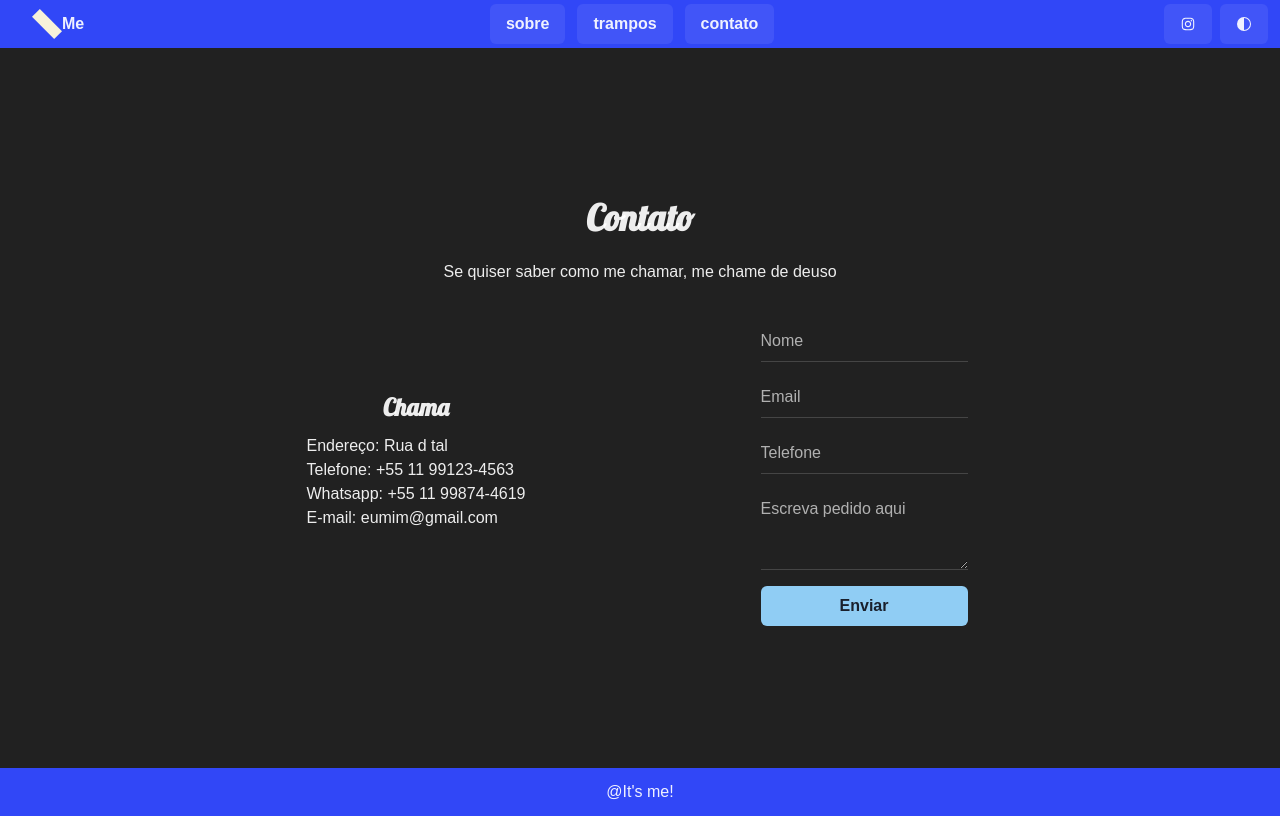
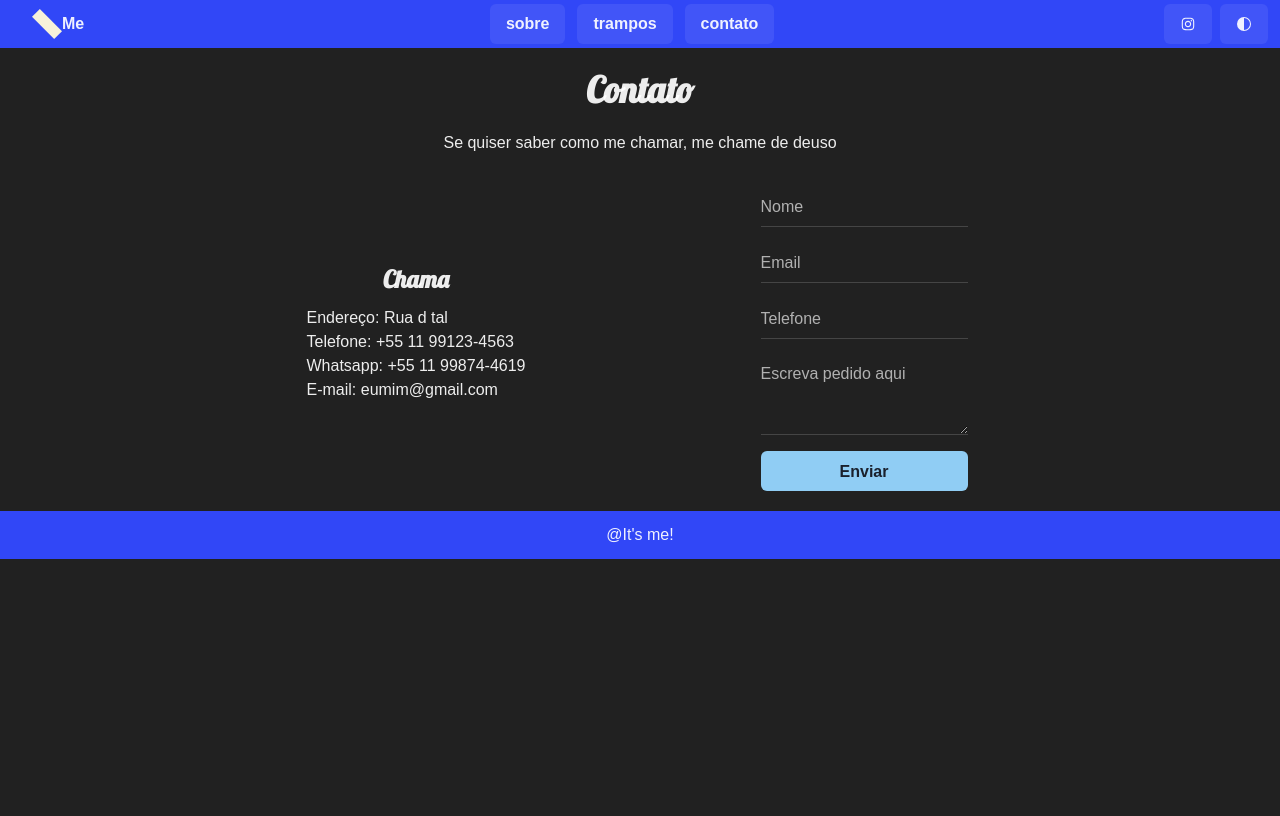
Before and after one commit to sarassaura/underground, a Next.js app: page /contato in a window 1280 px wide. Built offline with nearby package versions, Linux system fonts and the light colour scheme; a web font is replaced by a local one.

Commit message:
sticky footer

```diff
--- a/components/footer.tsx
+++ b/components/footer.tsx
@@ -9,6 +9,7 @@ function Footer() {
       justifyContent="center"
       align="center"
       bgColor={useColorModeValue('lightRed', 'darkBlue')}
+      shrink={0}
     >
       @It&apos;s me!
     </Flex>
--- a/components/layout.tsx
+++ b/components/layout.tsx
@@ -14,7 +14,7 @@ function Layout({ children }: LayoutProps) {
         <title>Underground</title>
         <link rel="icon" href="/favicon.ico" />
       </Head>
-      <main className="flex min-h-fit flex-col items-center">
+      <main className="flex min-h-fit flex-col items-center grow shrink-0 basis-auto">
         <MenuComponent />
         {children}
       </main>
--- a/pages/contato.tsx
+++ b/pages/contato.tsx
@@ -12,18 +12,17 @@ function Contato() {
   return (
     <Flex
       width="100%"
-      height="90vh"
-      minH={['40rem', '40rem', '30rem', '30rem']}
-      maxH={['40rem', '40rem', '60rem', '60rem']}
+      minH="fit-content"
       justify="center"
       align="center"
       direction="column"
+      paddingY={5}
     >
       <Heading>Contato</Heading>
-      <Text margin={5}>Se quiser saber como me chamar, me chame de deuso</Text>
+      <Text marginY={5}>Se quiser saber como me chamar, me chame de deuso</Text>
       <Flex
         width="70%"
-        height=""
+        minH="fit-content"
         direction={['column', 'column', 'row', 'row']}
       >
         <Flex
--- a/pages/trampos.tsx
+++ b/pages/trampos.tsx
@@ -9,11 +9,11 @@ function Trampos() {
   return (
     <Flex
       width="100%"
-      height="90vh"
-      minH="20rem"
+      minH="fit-content"
       justify="center"
       align="center"
       direction="column"
+      paddingY={5}
     >
       <Heading>Trampos</Heading>
       <Text margin={5}>Nenhum trabalho é ruim, ruim é ter que trabalhar</Text>
--- a/styles/globals.css
+++ b/styles/globals.css
@@ -11,4 +11,9 @@
     height: 100%;
     box-sizing: border-box;
   }
+  body > #__next {
+    height: 100%;
+    display: flex;
+    flex-direction: column;
+  }
 }
```
